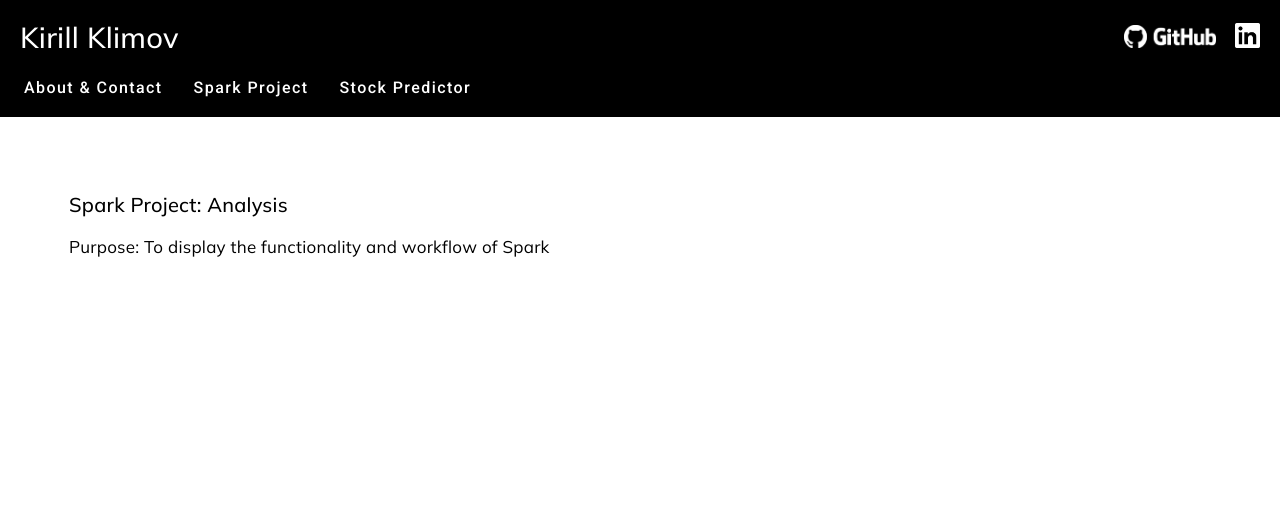
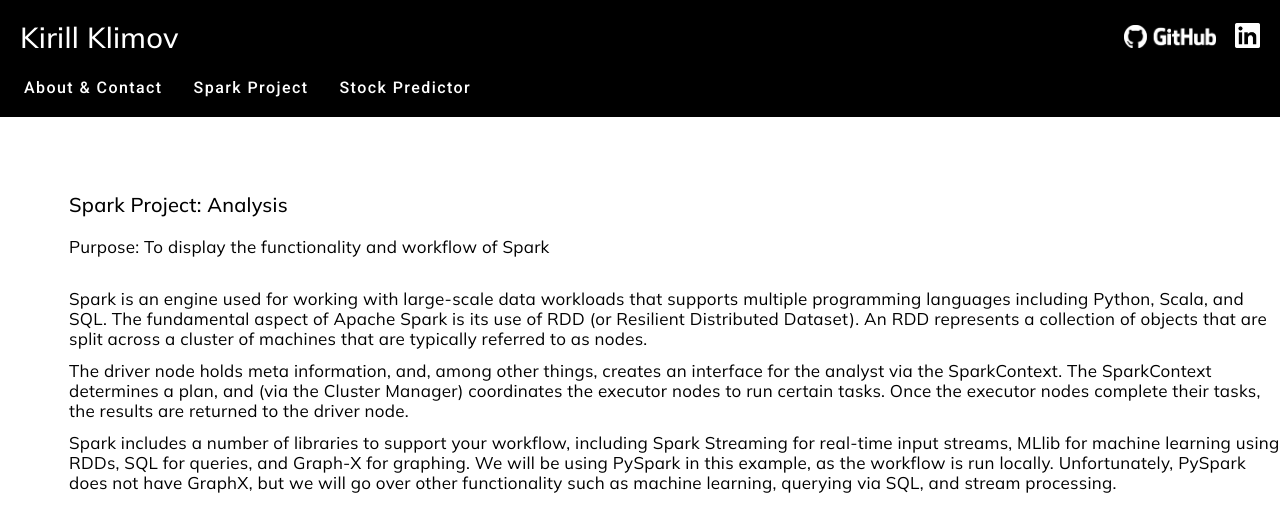
Before and after one commit to kklimov1/AngularPortfolioData, an Angular app in the folder portfolio/: page /sparkAnalysis in a window 1280 px wide. Shown: the top 532 px of the page. Built offline with nearby package versions, Linux system fonts and the light colour scheme.

Commit message:
Added Spark Apache intro

```diff
--- a/portfolio/src/app/projects/spark-analysis/spark-analysis.component.html
+++ b/portfolio/src/app/projects/spark-analysis/spark-analysis.component.html
@@ -3,5 +3,20 @@
     <h2>Spark Project: Analysis</h2>
     <p>Purpose: To display the functionality and workflow of Spark</p>
     <br>
-
+    <p>
+        Spark is an engine used for working with large-scale data workloads that supports multiple programming languages including Python, Scala, and SQL.
+        The fundamental aspect of Apache Spark is its use of RDD (or Resilient Distributed Dataset). An RDD
+        represents a collection of objects that are split across a cluster of machines that are typically referred to as nodes.
+    </p>
+    <p>
+        The driver node holds meta information, and, among other things, creates an interface for the analyst via the SparkContext.
+        The SparkContext determines a plan, and (via the Cluster Manager) coordinates the executor nodes to run certain tasks. Once the executor nodes complete their tasks,
+        the results are returned to the driver node.
+    </p>
+    <p>
+        Spark includes a number of libraries to support your workflow, including Spark Streaming for real-time input streams, MLlib for machine learning using RDDs, SQL for queries, and Graph-X
+        for graphing. We will be using PySpark in this example, as the workflow is run locally. Unfortunately, PySpark does not have GraphX, but we will go over other functionality
+        such as machine learning, querying via SQL, and stream processing.
+    </p>
+    <br>
 </div>
```
